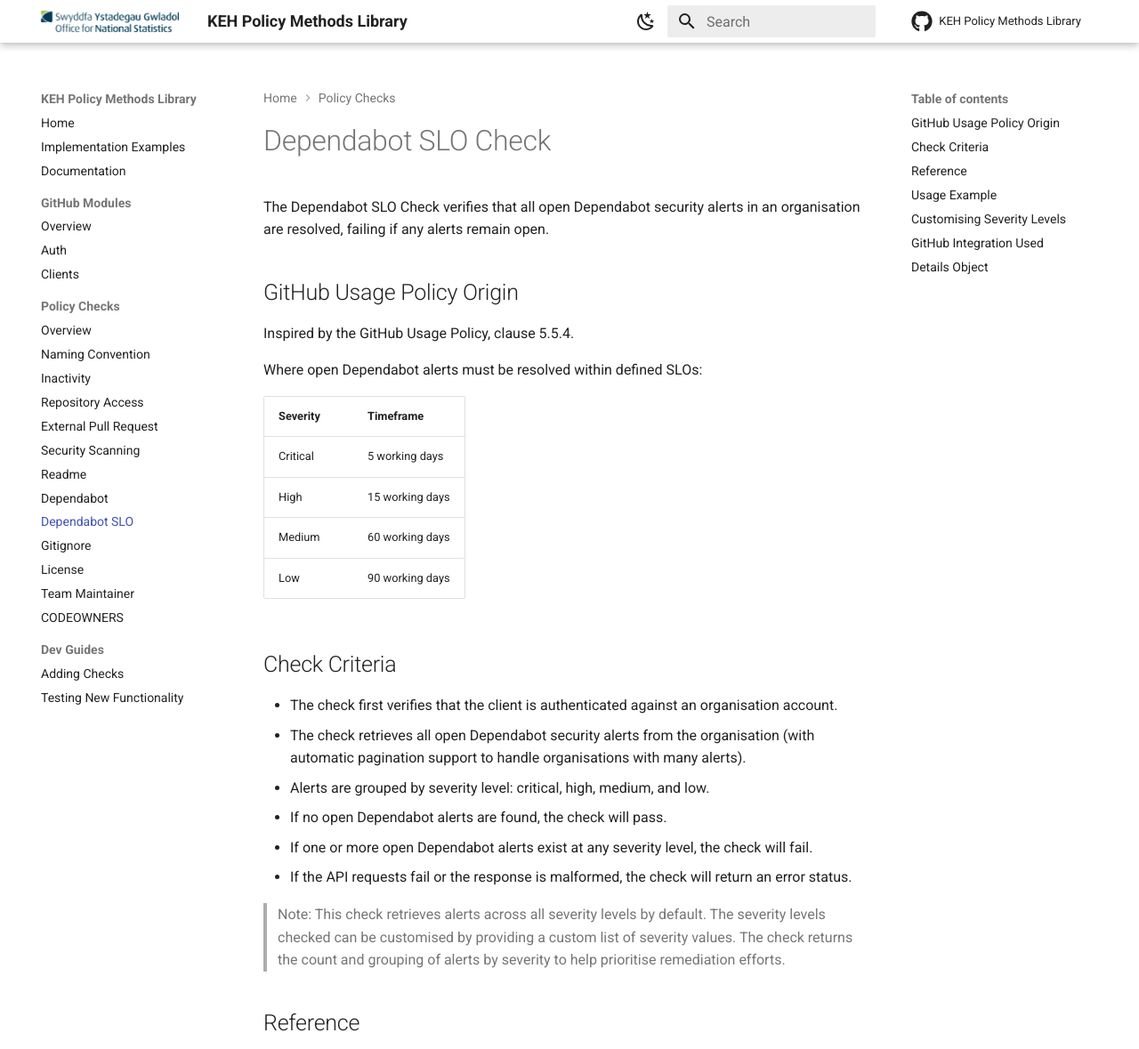
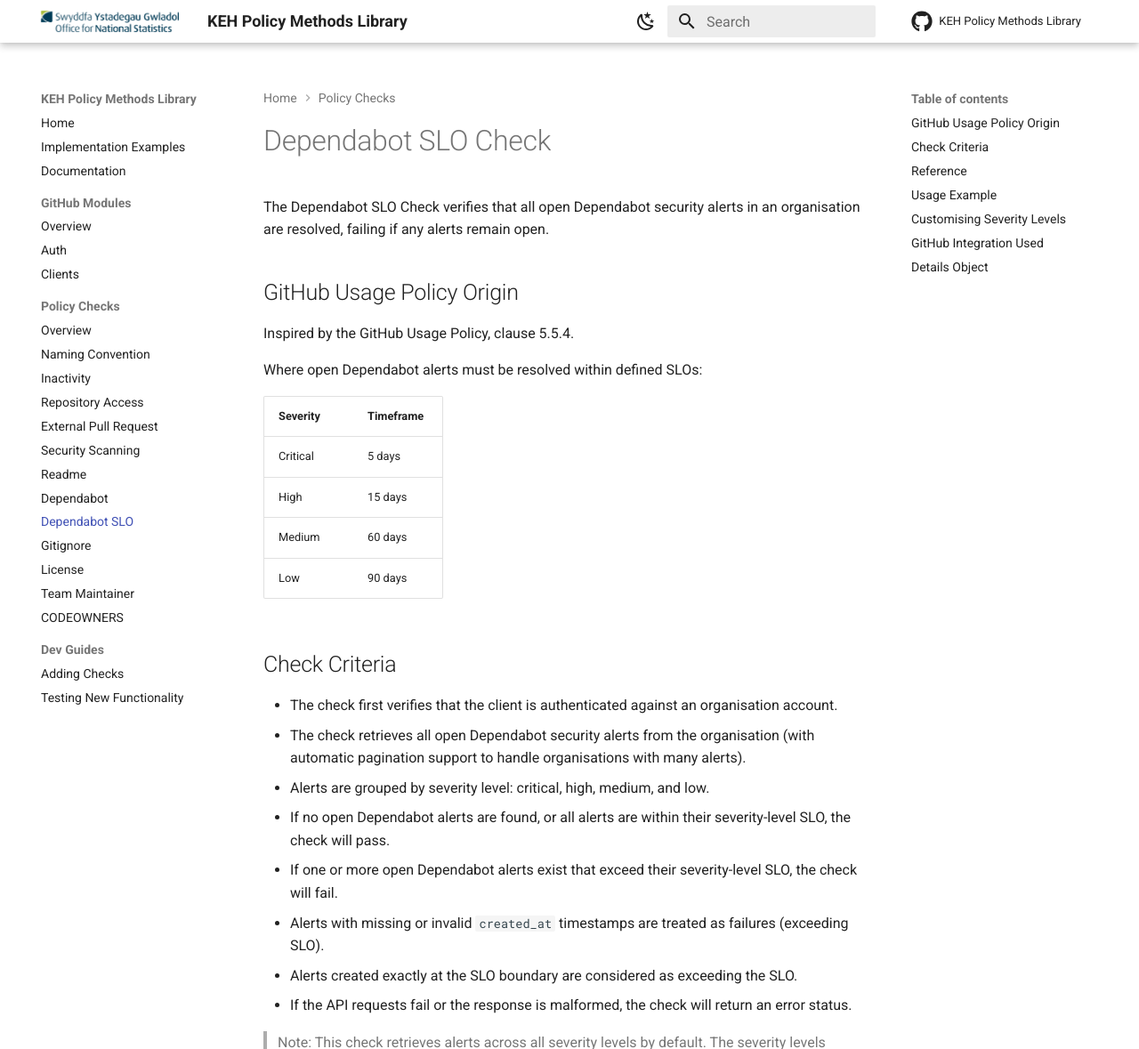
Before and after one commit to ONS-Innovation/keh-policy-methods-library, an MkDocs documentation site: the page built from docs/checks/dependabot_slo.md, in a window 1280 px wide and 1400 px high, cut to the strip 0-1179 px from the top of the window. Shown: the whole strip at 89% size. Built offline with MkDocs 1.6.1 and Material for MkDocs 9.7.7, drawn with Linux system fonts in a browser that asks for light colours; emoji names are drawn with the system emoji font; comment, search, counter and statistics services are not loaded.

```diff
--- a/docs/checks/dependabot_slo.md
+++ b/docs/checks/dependabot_slo.md
@@ -8,20 +8,22 @@
 
 Where open Dependabot alerts must be resolved within defined SLOs:
 
-| Severity | Timeframe       |
-|----------|-----------------|
-| Critical | 5 working days  |
-| High     | 15 working days |
-| Medium   | 60 working days |
-| Low      | 90 working days |
+| Severity | Timeframe      |
+|----------|----------------|
+| Critical | 5 days         |
+| High     | 15 days        |
+| Medium   | 60 days        |
+| Low      | 90 days        |
 
 ## Check Criteria
 
 - The check first verifies that the client is authenticated against an organisation account.
 - The check retrieves all open Dependabot security alerts from the organisation (with automatic pagination support to handle organisations with many alerts).
 - Alerts are grouped by severity level: critical, high, medium, and low.
-- If no open Dependabot alerts are found, the check will pass.
-- If one or more open Dependabot alerts exist at any severity level, the check will fail.
+- If no open Dependabot alerts are found, or all alerts are within their severity-level SLO, the check will pass.
+- If one or more open Dependabot alerts exist that exceed their severity-level SLO, the check will fail.
+- Alerts with missing or invalid `created_at` timestamps are treated as failures (exceeding SLO).
+- Alerts created exactly at the SLO boundary are considered as exceeding the SLO.
 - If the API requests fail or the response is malformed, the check will return an error status.
 
 > Note: This check retrieves alerts across all severity levels by default. The severity levels checked can be customised by providing a custom list of severity values.
```
Also changed, not shown: 2 other files.
